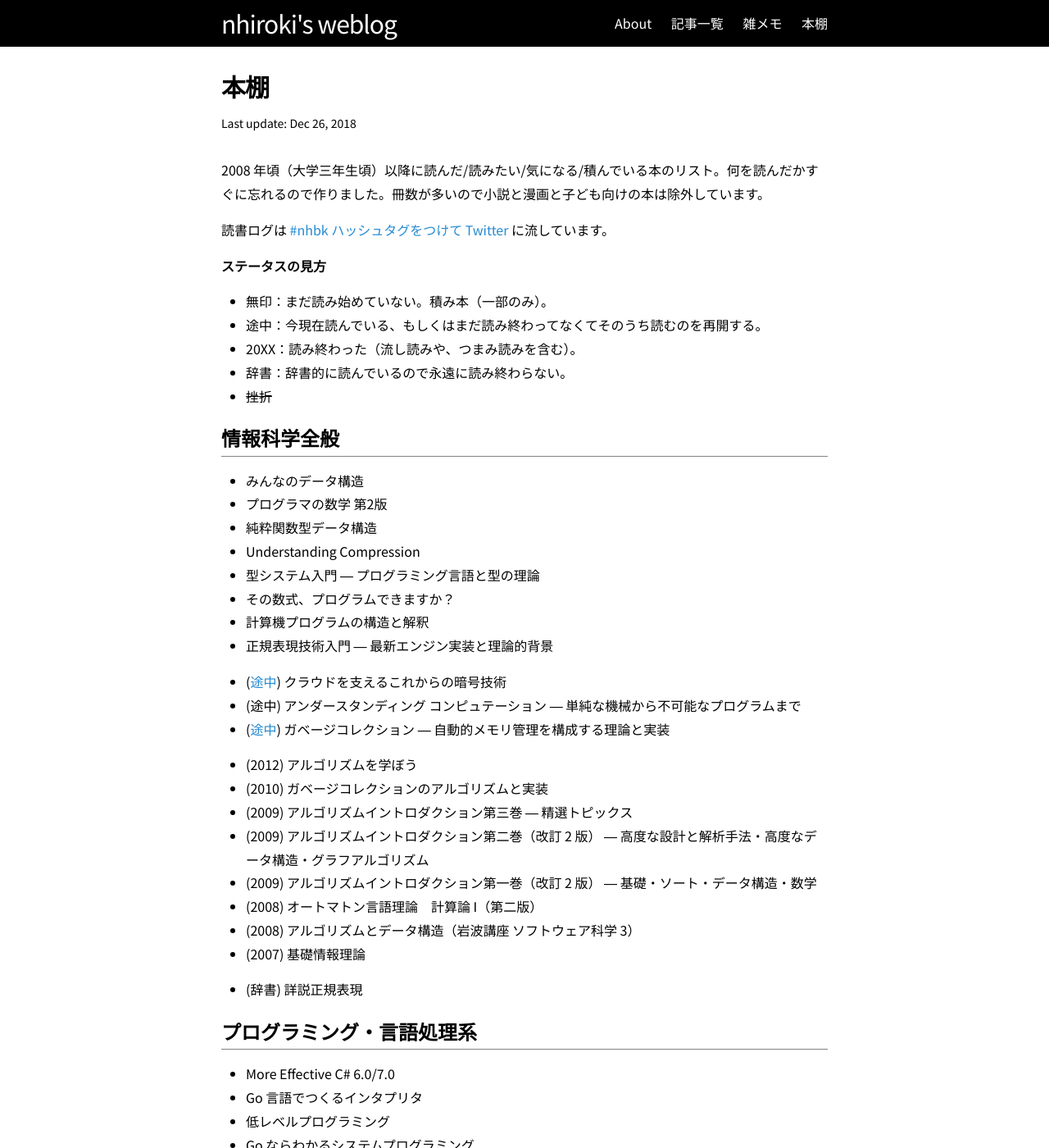
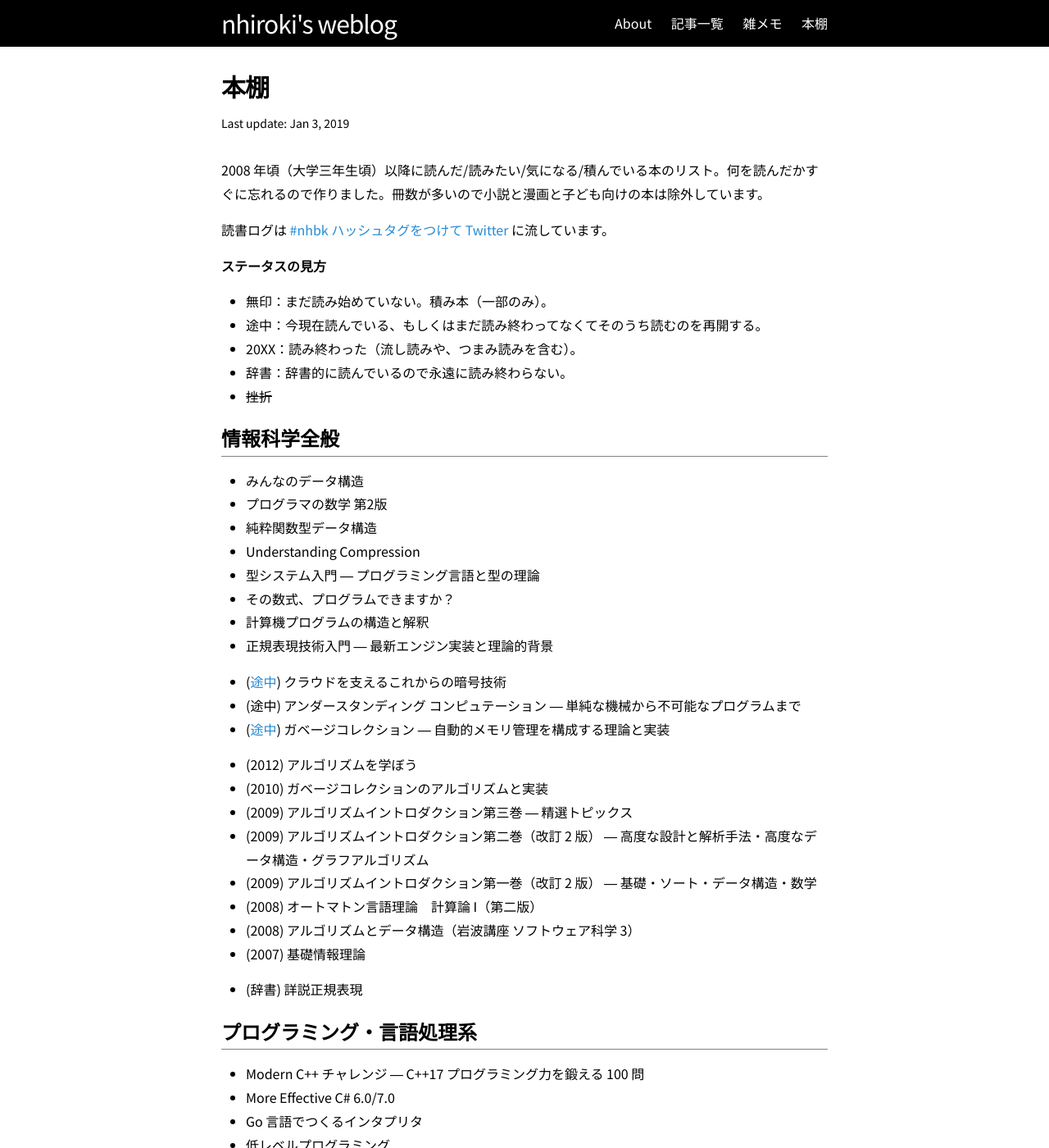
Before and after one commit to nhiroki/nhiroki.github.io, a Jekyll site: the page built from books.md, in a window 1280 px wide and 1400 px high. Shown: the whole window at 82% size. Built offline with Jekyll 4.4.1, drawn with Linux system fonts in a browser that asks for light colours.

Commit message:
Update the 'books' page

```diff
--- a/books.md
+++ b/books.md
@@ -1,7 +1,7 @@
 ---
 layout: page
 title: 本棚
-date: 2018/12/26
+date: 2019/01/03
 permalink: /books/
 ---
 
@@ -45,6 +45,7 @@ permalink: /books/
 
 # プログラミング・言語処理系
 
+- Modern C++ チャレンジ ― C++17 プログラミング力を鍛える 100 問
 - More Effective C# 6.0/7.0
 - Go 言語でつくるインタプリタ
 - 低レベルプログラミング
```
